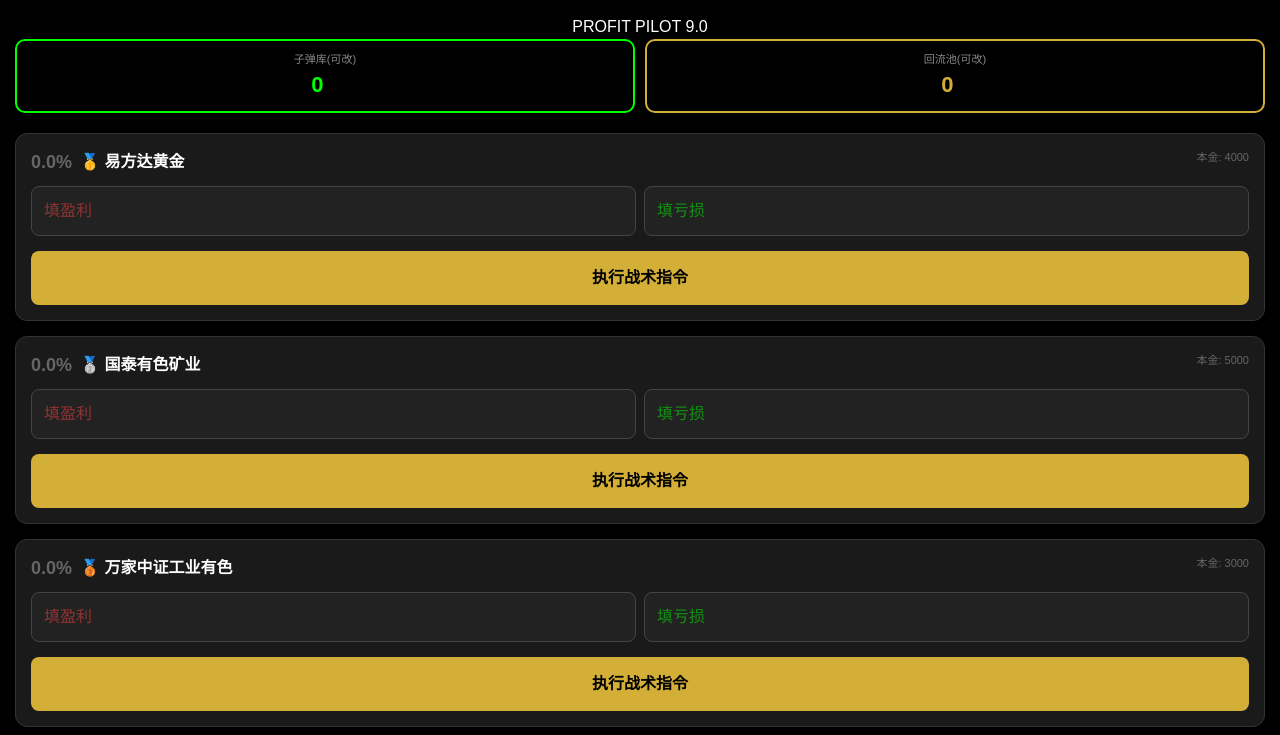
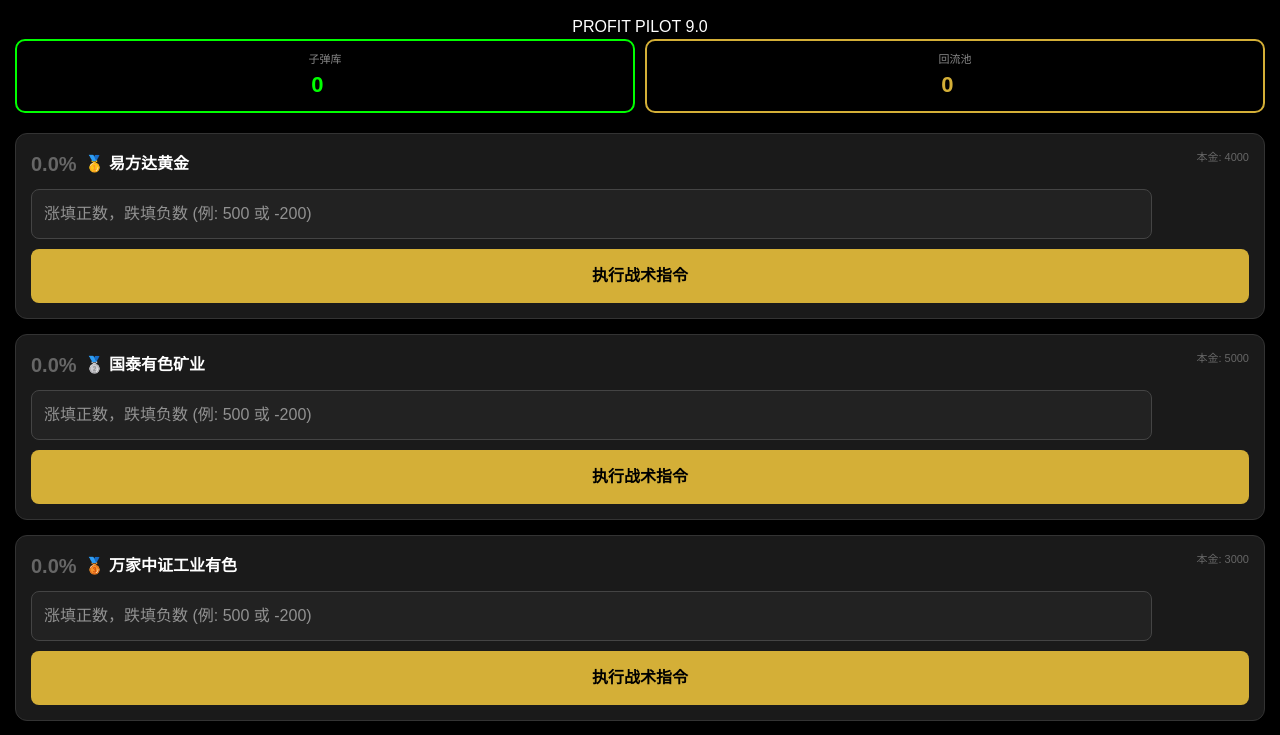
Before and after one commit to lili1616/profit-pilot-pro, a Next.js app: page / in a window 1280 px wide. Shown: the top 735 px of the page. Built offline with nearby package versions, Linux system fonts and the light colour scheme.

Commit message:
Update page.js

```diff
--- a/app/page.js
+++ b/app/page.js
@@ -3,107 +3,106 @@
 import React, { useState, useEffect } from 'react';
 
 export default function Home() {
+  const [isMounted, setIsMounted] = useState(false);
   const [bulletPool, setBulletPool] = useState(0);
   const [returnedPrincipal, setReturnedPrincipal] = useState(0);
-  const [isMounted, setIsMounted] = useState(false);
+
+  // 资产配置
+  const [assets, setAssets] = useState([
+    { id: 0, name: '🥇 易方达黄金', principal: 4000, val: 0, limit: 200 },
+    { id: 1, name: '🥈 国泰有色矿业', principal: 5000, val: 0, limit: 200 },
+    { id: 2, name: '🥉 万家中证工业有色', principal: 3000, val: 0, limit: 200 },
+    { id: 3, name: '🧪 广发稀有金属', principal: 1900, val: 0, limit: 200 },
+    { id: 4, name: '🏦 国投瑞银', principal: 100, val: 0, limit: 100 }
+  ]);
 
   useEffect(() => { setIsMounted(true); }, []);
 
-  // 1. 初始化资产配置
-  const [assets, setAssets] = useState([
-    { id: 0, name: '🥇 易方达黄金', principal: 4000, gain: '', loss: '', limit: 200 },
-    { id: 1, name: '🥈 国泰有色矿业', principal: 5000, gain: '', loss: '', limit: 200 },
-    { id: 2, name: '🥉 万家中证工业有色', principal: 3000, gain: '', loss: '', limit: 200 },
-    { id: 3, name: '🧪 广发稀有金属', principal: 1900, gain: '', loss: '', limit: 200 },
-    { id: 4, name: '🏦 国投瑞银', principal: 100, gain: '', loss: '', limit: 100 }
-  ]);
-
-  const updateAsset = (id: number, type: 'gain' | 'loss', val: string) => {
-    const newAssets = [...assets];
-    if (type === 'gain') newAssets[id].loss = ''; // 互斥
-    if (type === 'loss') newAssets[id].gain = ''; // 互斥
-    newAssets[id][type] = val;
+  // 仪表盘核心：只要数值变了，必须重新计算
+  const updateVal = (id: number, input: string) => {
+    const num = parseFloat(input) || 0;
+    const newAssets = assets.map(a => a.id === id ? { ...a, val: num } : a);
     setAssets(newAssets);
   };
 
   const handleAction = (id: number) => {
     const a = assets[id];
     const b = a.principal;
-    const g = parseFloat(a.gain) || 0;
-    const l = parseFloat(a.loss) || 0;
-    const ratio = g > 0 ? (g / b) : (l > 0 ? -(l / b) : 0);
+    const v = a.val; // 当前输入的盈亏值
+    const ratio = v / b;
 
-    // --- 战术指令判定 ---
     if (ratio <= -0.20) {
-      alert(`【🚨 极限止损警告】\n亏损已达 ${(ratio * 100).toFixed(1)}%！\n战况惨烈，已触及割肉红线。指令：立即停止补仓，止损离场！`);
+      alert(`【🚨 极限止损警告】\n亏损达 ${(ratio * 100).toFixed(1)}%！不再补仓，止损离场！`);
     } else if (ratio >= 0.15) {
-      const net = Math.floor(g * 0.4);
-      const totalOut = Math.floor(net * (1 + b / g));
+      const net = Math.floor(v * 0.4);
+      const out = Math.floor(net * (1 + b / v));
       setBulletPool(prev => prev + net);
-      setReturnedPrincipal(prev => prev + (totalOut - net));
-      alert(`【🎯 精准收割指令】\n盈利达标！\n1. 利润入库：${net}元\n2. 本金回流：${totalOut - net}元\n👉 App卖出填：${totalOut}元`);
+      setReturnedPrincipal(prev => prev + (out - net));
+      alert(`【🎯 精准收割】\n1.利润入库：${net}元\n2.本金回流：${out-net}元\n👉 App卖出：${out}元`);
     } else if (ratio <= -0.05) {
       if (bulletPool < a.limit) {
-        alert(`【⚠️ 弹药枯竭】需补仓${a.limit}元，但子弹库仅剩${bulletPool}元！请先止盈。`);
+        alert(`【⚠️ 弹药不足】需要${a.limit}元，库内仅剩${bulletPool}元！`);
       } else {
         setBulletPool(prev => prev - a.limit);
-        alert(`【🛡️ 战术补仓】已拨付 ${a.limit}元 执行防御！`);
+        alert(`【🛡️ 战术补仓】已拨付${a.limit}元执行防御！`);
       }
     } else {
-      alert("【☕ 静默观望】战况未达触发线，保持阵位。");
+      alert("【☕ 静默观望】战况未达触发线，继续持有。");
     }
   };
 
   if (!isMounted) return null;
 
   return (
-    <div style={{ background: '#000', color: '#d4af37', minHeight: '100vh', padding: '15px', fontFamily: 'sans-serif' }}>
+    <div style={{ background: '#000', color: '#d4af37', minHeight: '100vh', padding: '15px' }}>
       <h2 style={{ textAlign: 'center', color: '#fff' }}>PROFIT PILOT 9.0</h2>
 
-      {/* 顶部池子：支持手动修改和清零 */}
+      {/* 数据池：支持点击修改 */}
       <div style={{ display: 'flex', gap: '10px', marginBottom: '20px' }}>
         <div style={{ flex: 1, border: '2px solid #0f0', padding: '10px', textAlign: 'center', borderRadius: '10px' }}>
-          <div style={{ fontSize: '11px', color: '#888' }}>子弹库(可改)</div>
-          <input type="number" value={bulletPool} onChange={(e) => setBulletPool(Number(e.target.value))} style={{ width: '80%', background: 'transparent', color: '#0f0', border: 'none', textAlign: 'center', fontSize: '22px', fontWeight: 'bold' }} />
+          <div style={{ fontSize: '11px', color: '#888' }}>子弹库</div>
+          <input type="number" value={bulletPool} onChange={e => setBulletPool(Number(e.target.value))} style={{ width: '80%', background: 'transparent', color: '#0f0', border: 'none', textAlign: 'center', fontSize: '22px', fontWeight: 'bold' }} />
         </div>
         <div style={{ flex: 1, border: '2px solid #d4af37', padding: '10px', textAlign: 'center', borderRadius: '10px' }}>
-          <div style={{ fontSize: '11px', color: '#888' }}>回流池(可改)</div>
-          <input type="number" value={returnedPrincipal} onChange={(e) => setReturnedPrincipal(Number(e.target.value))} style={{ width: '80%', background: 'transparent', color: '#d4af37', border: 'none', textAlign: 'center', fontSize: '22px', fontWeight: 'bold' }} />
+          <div style={{ fontSize: '11px', color: '#888' }}>回流池</div>
+          <input type="number" value={returnedPrincipal} onChange={e => setReturnedPrincipal(Number(e.target.value))} style={{ width: '80%', background: 'transparent', color: '#d4af37', border: 'none', textAlign: 'center', fontSize: '22px', fontWeight: 'bold' }} />
         </div>
       </div>
 
       {assets.map((a) => {
-        // 实时仪表盘计算
-        const gVal = parseFloat(a.gain) || 0;
-        const lVal = parseFloat(a.loss) || 0;
-        const currentP = gVal > 0 ? gVal : (lVal > 0 ? -lVal : 0);
-        const percent = ((currentP / a.principal) * 100).toFixed(1);
-        const pColor = currentP > 0 ? '#ff4444' : (currentP < 0 ? '#00ff00' : '#666');
+        const percent = ((a.val / a.principal) * 100).toFixed(1);
+        const color = a.val > 0 ? '#ff4444' : (a.val < 0 ? '#00ff00' : '#666');
 
         return (
           <div key={a.id} style={{ background: '#1a1a1a', border: '1px solid #333', padding: '15px', marginBottom: '15px', borderRadius: '12px' }}>
             <div style={{ display: 'flex', justifyContent: 'space-between', marginBottom: '10px' }}>
               <div style={{ display: 'flex', alignItems: 'center', gap: '8px' }}>
-                <span style={{ fontSize: '18px', fontWeight: 'bold', color: pColor }}>{percent}%</span>
+                {/* 仪表盘：必须实时跟着 a.val 变 */}
+                <span style={{ fontSize: '20px', fontWeight: 'bold', color: color }}>{percent}%</span>
                 <b style={{ color: '#fff' }}>{a.name}</b>
               </div>
               <span style={{ fontSize: '11px', color: '#666' }}>本金: {a.principal}</span>
             </div>
 
-            <div style={{ display: 'flex', gap: '8px', marginBottom: '15px' }}>
-              <input type="number" value={a.gain} placeholder="填盈利" onChange={e => updateAsset(a.id, 'gain', e.target.value)} style={{ flex: 1, background: '#222', color: '#ff4444', border: '1px solid #444', padding: '12px', borderRadius: '8px' }} />
-              <input type="number" value={a.loss} placeholder="填亏损" onChange={e => updateAsset(a.id, 'loss', e.target.value)} style={{ flex: 1, background: '#222', color: '#00ff00', border: '1px solid #444', padding: '12px', borderRadius: '8px' }} />
-            </div>
+            <input
+              type="number"
+              placeholder="涨填正数，跌填负数 (例: 500 或 -200)"
+              onChange={e => updateVal(a.id, e.target.value)}
+              style={{ width: '92%', background: '#222', color: '#fff', border: '1px solid #444', padding: '12px', borderRadius: '8px', marginBottom: '10px' }}
+            />
 
-            <button onClick={() => handleAction(a.id)} style={{ width: '100%', padding: '15px', background: (currentP / a.principal) <= -0.2 ? '#ff4444' : '#d4af37', color: '#000', border: 'none', fontWeight: 'bold', borderRadius: '8px', fontSize: '16px' }}>
-              {(currentP / a.principal) <= -0.2 ? '🚨 极限止损警告' : '执行战术指令'}
+            <button
+              onClick={() => handleAction(a.id)}
+              style={{ width: '100%', padding: '15px', background: (a.val/a.principal) <= -0.2 ? '#ff4444' : '#d4af37', color: '#000', border: 'none', fontWeight: 'bold', borderRadius: '8px' }}
+            >
+              {(a.val/a.principal) <= -0.2 ? '🚨 极限止损' : '执行战术指令'}
             </button>
           </div>
         );
       })}
 
-      <button onClick={() => {setBulletPool(0); setReturnedPrincipal(0);}} style={{ width: '100%', padding: '10px', background: '#333', color: '#888', border: 'none', borderRadius: '8px', marginTop: '10px' }}>
-        重置所有池子数据
+      <button onClick={() => {setBulletPool(0); setReturnedPrincipal(0);}} style={{ width: '100%', padding: '10px', background: '#333', color: '#888', border: 'none', borderRadius: '8px' }}>
+        重置池子
       </button>
     </div>
   );
```
